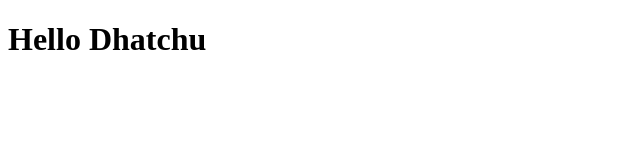
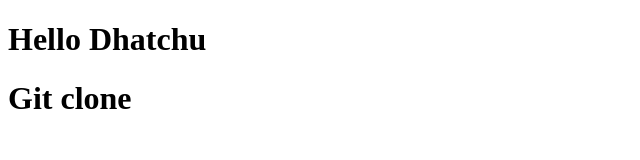
Before and after one commit to DHATCHAYANI-CSE/git-ass5, a plain HTML site: page index.html in a window 1280 px wide. Shown: the whole page, without its empty margins (0-640 px from the left). Drawn offline with Linux system fonts and the light colour scheme.

Commit message:
Added new feature

```diff
--- a/index.html
+++ b/index.html
@@ -7,5 +7,7 @@
 </head>
 <body>
     <h1>Hello Dhatchu</h1>
+    <h1>Git clone</h1>
+
 </body>
 </html>
```
